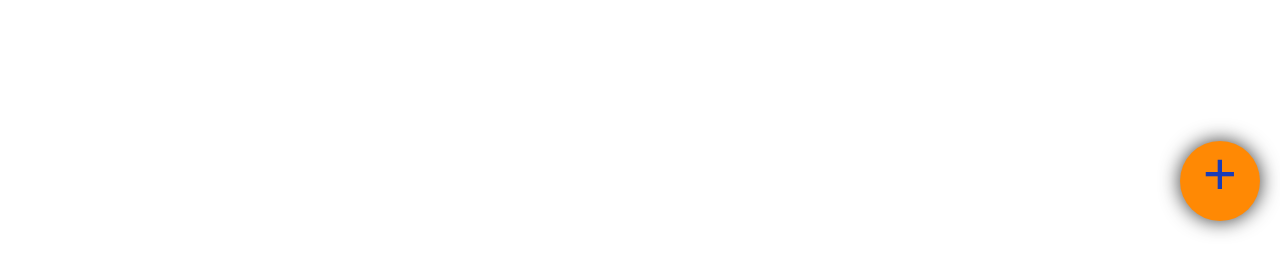
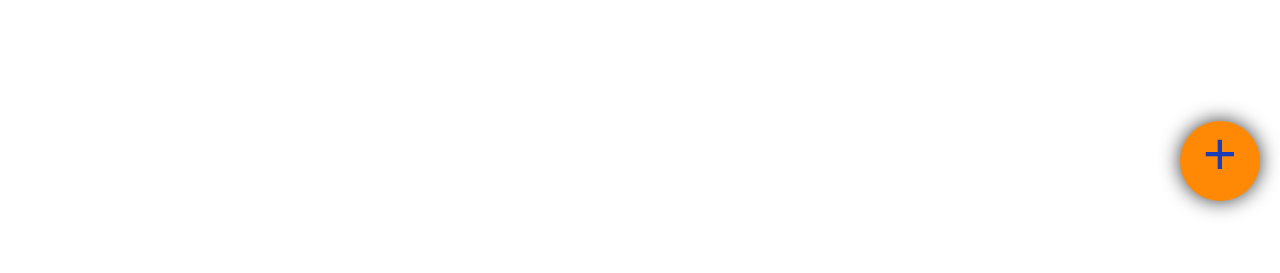
Before and after one commit to mohamedAttefi/bztami, a website: page index.html in a window 1280 px wide. Shown: the part 399-672 px from the top of the page. Drawn offline with nearby package versions, Linux system fonts and the light colour scheme; some packages are replaced by stand-ins of ours; a script that the page names is missing.

Commit message:
fix: fix add button

```diff
--- a/index.html
+++ b/index.html
@@ -48,7 +48,7 @@
             </h1>
         </div>
         <div id="plus"
-            class="shadow-[0px_0px_20px_rgba(0,0,0,0.8)] bg-orange-400 rounded-full h-20 w-20 fixed top-135 right-5 flex items-center justify-center transform hover:scale-[1.1] active:bg-orange-500 active:scale-[1] active:shadow-none z-[10]">
+            class="shadow-[0px_0px_20px_rgba(0,0,0,0.8)] bg-orange-400 rounded-full h-20 w-20 fixed top-130 right-5 flex items-center justify-center transform hover:scale-[1.1] active:bg-orange-500 active:scale-[1] active:shadow-none z-[10]">
             <span class="text-6xl pb-4 text-blue-800 z-10">+</span>
         </div>
         </div>
```
